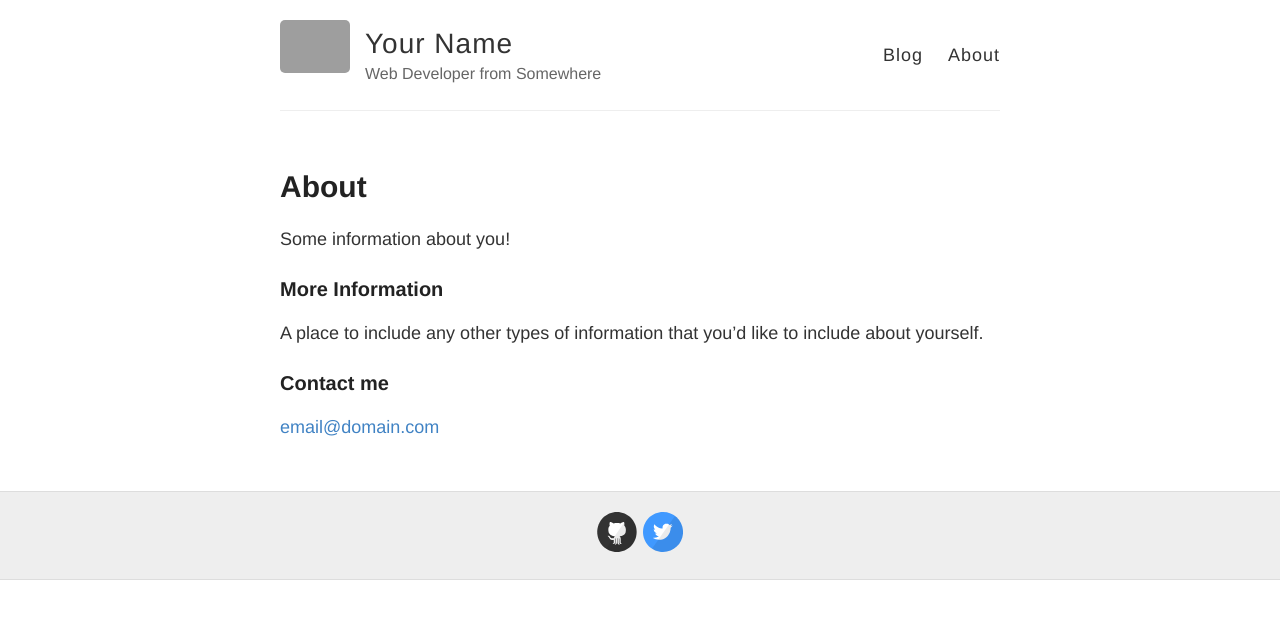
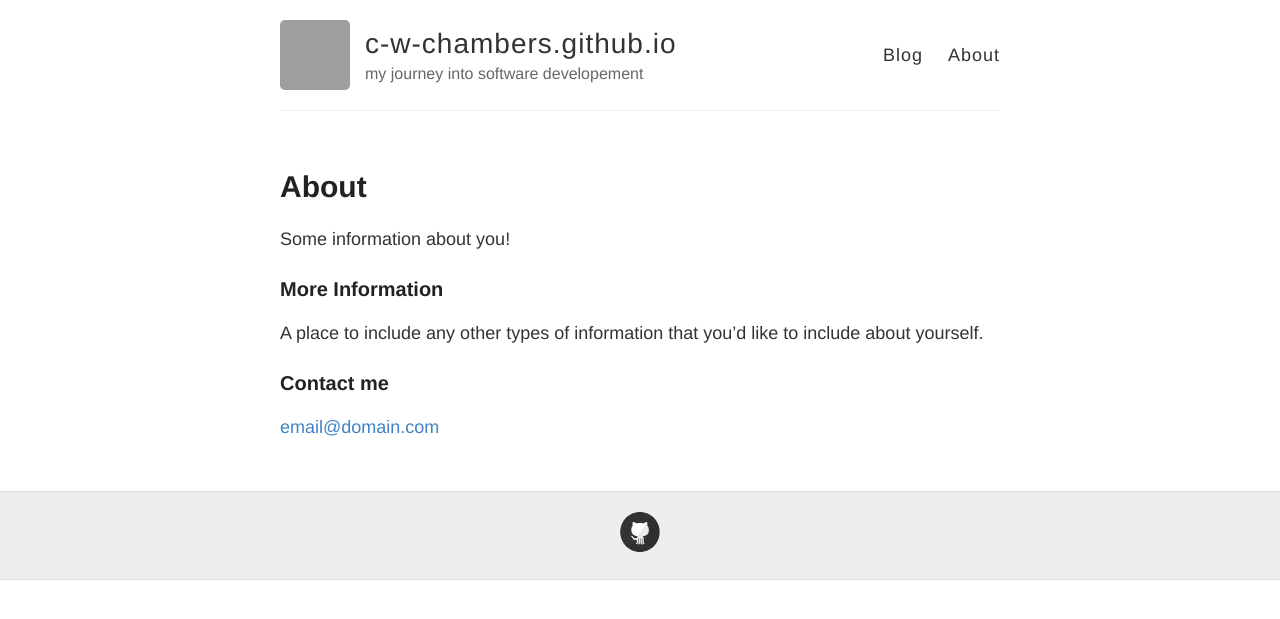
Before and after one commit to c-w-chambers/c-w-chambers.github.io, a Jekyll site: the page built from about.md, in a window 1280 px wide. Shown: the top 619 px of the page. Built offline with Jekyll 4.4.1, drawn with Linux system fonts in a browser that asks for light colours; grey boxes are pictures that could not be loaded.

Commit message:
Update _config.yml

```diff
--- a/_config.yml
+++ b/_config.yml
@@ -3,13 +3,13 @@
 #
 
 # Name of your site (displayed in the header)
-name: Your Name
+name: c-w-chambers.github.io
 
 # Short bio or description (displayed in the header)
-description: Web Developer from Somewhere
+description: my journey into software developement
 
 # URL of your avatar or profile pic (you could use your GitHub profile pic)
-avatar: https://raw.githubusercontent.com/barryclark/jekyll-now/master/images/jekyll-logo.png
+avatar: https://avatars1.githubusercontent.com/u/52682448?s=460&v=4
 
 #
 # Flags below are optional
@@ -21,12 +21,12 @@ footer-links:
   email:
   facebook:
   flickr:
-  github: barryclark/jekyll-now
+  github: c-w-chambers
   instagram:
   linkedin:
   pinterest:
   rss: # just type anything here for a working RSS icon
-  twitter: jekyllrb
+  twitter:
   stackoverflow: # your stackoverflow profile, e.g. "users/50476/bart-kiers"
   youtube: # channel/<your_long_string> or user/<user-name>
   googleplus: # anything in your profile username that comes after plus.google.com/
```
